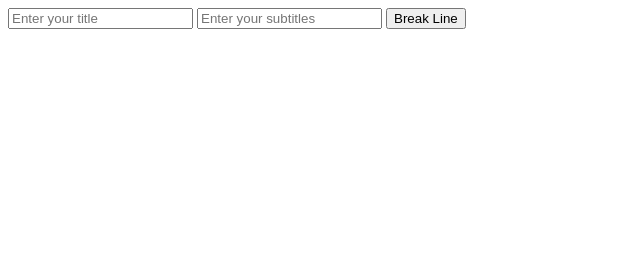
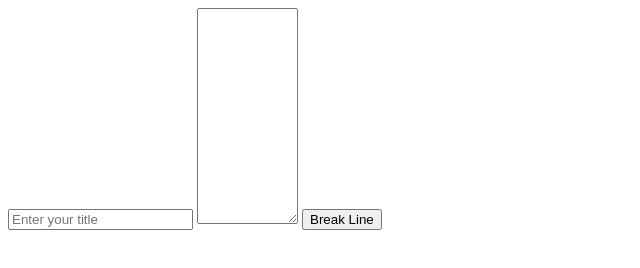
Before and after one commit to baroxFPTU/auto_break_line, a plain HTML site: page index.html in a window 1280 px wide. Shown: the whole page, without its empty margins (0-640 px from the left). Drawn offline with Linux system fonts and the light colour scheme.

Commit message:
update the structure html

```diff
--- a/index.html
+++ b/index.html
@@ -6,15 +6,20 @@
     <meta name="viewport" content="width=device-width, initial-scale=1.0">
     <title>Auto Break Line</title>
     <link rel="stylesheet" href="./style.css">
+    <link rel="preconnect" href="https://fonts.gstatic.com">
+    <link href="https://fonts.googleapis.com/css2?family=Poppins:wght@300;400;600&display=swap" rel="stylesheet">
 </head>
 <body>
     <div class="container">
         <div class="box">
-            <input type="text" class="title-input" placeholder="Enter your title">
-            <input type="text" class="submit-input" placeholder="Enter your subtitles">
-            <button class="btn btn-submit">Break Line</button>
+            <div class="box-input">
+                <input type="text" class="title-input" placeholder="Enter your title">
+                <textarea name="text" rows="14" cols="10" wrap="soft" class="submit-input" placeholder="enter your script..."> </textarea>
+                <button class="btn btn-submit">Break Line</button>
+            </div>
+            <div class="results"></div>
         </div>
-        <div class="results"></div>
+
     </div>
     <script src="./script.js"></script>
 </body>
```
